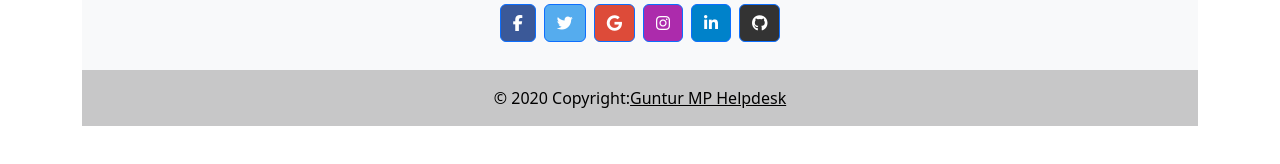
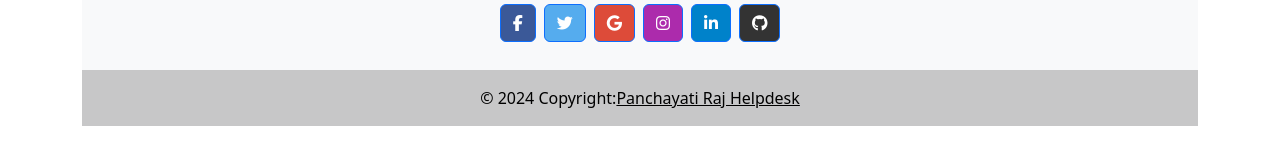
Before and after one commit to Rnbprasad1/Haryak-Panchayti-UI, a React (Create React App) app: page /query in a window 1280 px wide. Shown: the part 1068-1232 px from the top of the page. Built offline with nearby package versions, Linux system fonts and the light colour scheme.

Commit message:
Images Changed

```diff
--- a/src/Components/Footer.jsx
+++ b/src/Components/Footer.jsx
@@ -15,7 +15,7 @@ const Footer = () => {
       <div className="text-center p-3" style={{ backgroundColor: 'rgba(0, 0, 0, 0.05)' }}>
         © 2024 Copyright:
         <a className="text-body" href="/">
-        Panchayati Raj Rural Development Helpdesk
+        Panchayati Raj Helpdesk
         </a>
       </div>
       {/* Copyright */}
--- a/src/Components/Footer1.jsx
+++ b/src/Components/Footer1.jsx
@@ -76,9 +76,9 @@ export default function App() {
       </MDBContainer>
 
       <div className='text-center p-3' style={{ backgroundColor: 'rgba(0, 0, 0, 0.2)', color:'black' }}>
-        © 2020 Copyright:
+        © 2024 Copyright:
         <a className='text-black' href='/'>
-          Guntur MP Helpdesk
+        Panchayati Raj Helpdesk
         </a>
       </div>
     </MDBFooter>
--- a/src/Components/Home.jsx
+++ b/src/Components/Home.jsx
@@ -7,7 +7,9 @@ const Home = () => {
     <div style={{ textAlign: 'center', padding: '20px' }}>
       <img src={apMapImage} alt="Map" style={{ maxWidth: '100%', height: 'auto', margin: 'auto' }} />
       <br></br>
-<br></br>      <Footer />
+<br></br>
+<br></br>
+<br></br><Footer />
     </div>
   )
 }
```
